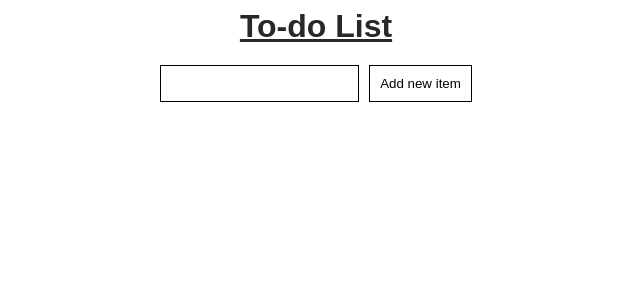
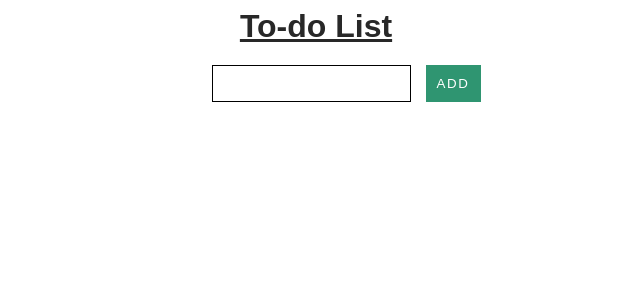
Before and after one commit to rebeccamrowiec/to-do-app, a React (Create React App) app: page / in a window 1280 px wide. Shown: the top 300 px of the page, without its empty margins (324-964 px from the left). Built offline with nearby package versions, Linux system fonts and the light colour scheme.

Commit message:
Add TestCafe and change button to CSS

```diff
--- a/package.json
+++ b/package.json
@@ -11,6 +11,7 @@
     "start": "react-scripts start",
     "build": "react-scripts build",
     "test": "react-scripts test",
+    "testcafe": "cd testcafe;testcafe chrome testcafe.js",
     "eject": "react-scripts eject"
   },
   "eslintConfig": {
@@ -27,5 +28,8 @@
       "last 1 firefox version",
       "last 1 safari version"
     ]
+  },
+  "devDependencies": {
+    "testcafe": "^1.4.1"
   }
 }
--- a/src/components/App.js
+++ b/src/components/App.js
@@ -13,7 +13,7 @@ class App extends React.Component {
 
   state = {
     texts: [],
-    bgColor: ''
+    // bgColor: ''
   };
 
   onSearchSubmit = (term) => {
--- a/src/components/Todo.css
+++ b/src/components/Todo.css
@@ -19,6 +19,7 @@
 
 .form {
   display: flex;
+  position: relative;
 }
 
 .form:focus {
@@ -32,10 +33,22 @@
 }
 
 .form-button {
+  position: absolute;
+  right: -60px;
   padding: 10px;
-  color: black;
-  background-color: white;
-  border: 1px solid  black;
+  text-transform: uppercase;
+  letter-spacing: 1.6px;
+  color: white;
+  background-color: rgb(47,149,113); /* #2F9571 */
+  border: 1px solid rgb(47,149,113); /* #2F9571 */
+}
+
+.form-button:hover {
+  opacity: 0.75;
+  cursor: pointer;
+  /* color: white;
+  background-color: black;
+  border: 1px solid  white; */
 }
 
 .item {
@@ -51,3 +64,8 @@
   height: 20px;
   width: 20px;
 }
+
+.item-button:hover {
+  background-color: red;
+  outline: none;
+}
--- a/src/components/TodoForm.js
+++ b/src/components/TodoForm.js
@@ -20,7 +20,7 @@ class TodoForm extends React.Component {
           value={this.state.term}
           onChange={e => this.setState({ term: e.target.value })}
         />
-        <button className="form-button">Add new item</button>
+        <button className="form-button">Add</button>
       </form>
     );
   }
--- a/src/components/TodoItem.js
+++ b/src/components/TodoItem.js
@@ -1,11 +1,11 @@
 import React from 'react';
 
 class TodoItem extends React.Component {
-  changeColor = event => {
-    event.preventDefault();
-    console.log('red');
-    document.getElementById("red").style.backgroundColor = "red";
-  }
+  // changeColor = event => {
+  //   event.preventDefault();
+  //   console.log('red');
+  //   document.getElementById("red").style.backgroundColor = "red";
+  // }
 
   render () {
     const { removeText, text, count } = this.props;
@@ -15,7 +15,7 @@ class TodoItem extends React.Component {
     return (
       <div className="item">
         <h3 className="item-text">{text}</h3>
-        <button id="red" className="item-button" onClick={() => { removeText(count) }} onMouseOver={this.changeColor}></button>
+        <button className="item-button" onClick={() => { removeText(count) }} ></button>
       </div>
     );
   }
@@ -26,3 +26,5 @@ export default TodoItem;
 // style={{ backgroundColor: bgColor }}
 
 // onClick={() => { removeText(count) }}
+
+// onMouseOver={this.changeColor}
```
Also changed, not shown: testcafe/testcafe.js (added, +9 -0 lines), 1 other file (tests, documents, lock files or other folders).
